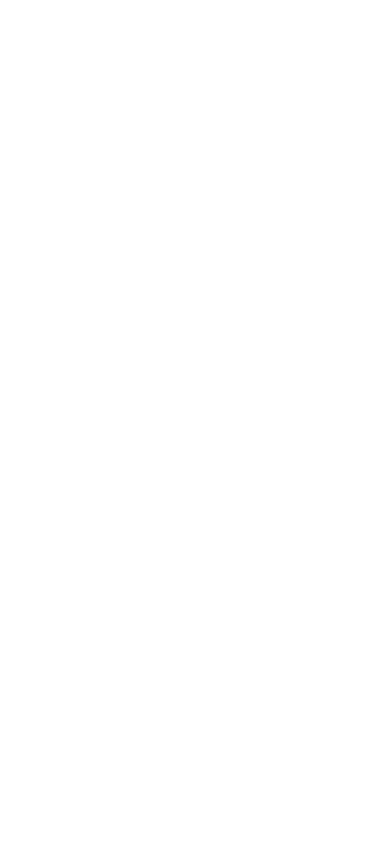
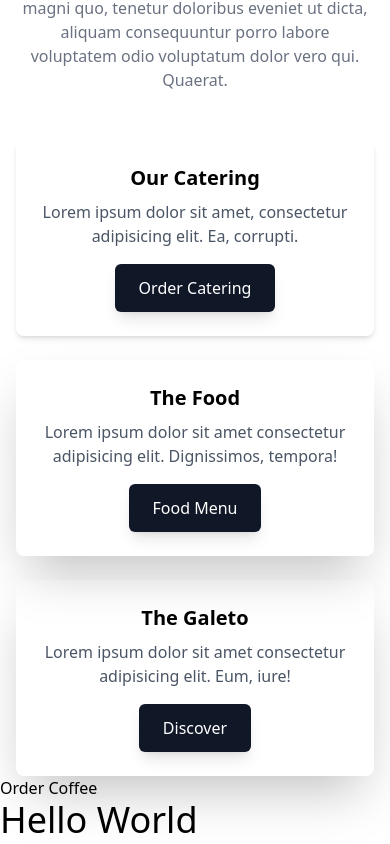
Before and after one commit to bytesourav-code/Coffee-UI-UX, a Next.js app: page / in a window 390 px wide. Shown: the part 914-1758 px from the top of the page. Before the commit the page ends 844 px from the top, so only its background shows below. Built offline with nearby package versions, Linux system fonts and the light colour scheme.

Commit message:
feat: completed responsive Explore section , images pending

```diff
--- /dev/null
+++ b/src/app/components/Explore.tsx
@@ -0,0 +1,59 @@
+import { Button } from "@headlessui/react";
+import Image from "next/image";
+import React from "react";
+
+const Explore = () => {
+  return (
+    <div className="container mx-auto px-4">
+      {/* Section Title */}
+      <div className="text-center py-10 max-w-4xl mx-auto">
+        <h1 className="text-3xl md:text-5xl font-bold">Explore Our Alowsius</h1>
+        <p className="text-base md:text-lg text-gray-500 py-2">
+          Lorem ipsum dolor sit, amet consectetur adipisicing elit. Laboriosam
+          ea suscipit eos magni quo, tenetur doloribus eveniet ut dicta, aliquam
+          consequuntur porro labore voluptatem odio voluptatum dolor vero qui.
+          Quaerat.
+        </p>
+      </div>
+
+      {/* Cards */}
+      <div className="grid grid-cols-1 md:grid-cols-3 gap-6 max-w-6xl mx-auto cursor-pointer ">
+        <div className="shadow-md p-6 rounded-lg text-center hover:scale-105 hover:shadow-xl transition-all">
+          <h2 className="text-xl md:text-2xl font-semibold mb-2">
+            Our Catering
+          </h2>
+          <p className="mb-4 text-gray-600">
+            Lorem ipsum dolor sit amet, consectetur adipisicing elit. Ea,
+            corrupti.
+          </p>
+          <Button className="bg-gray-900 text-white px-6 py-3 rounded-md shadow-lg">
+            Order Catering
+          </Button>
+        </div>
+
+        <div className="shadow-2xl p-6 rounded-lg text-center hover:scale-105 hover:shadow-xl transition-all">
+          <h2 className="text-xl md:text-2xl font-semibold mb-2">The Food</h2>
+          <p className="mb-4 text-gray-600">
+            Lorem ipsum dolor sit amet consectetur adipisicing elit.
+            Dignissimos, tempora!
+          </p>
+          <Button className="bg-gray-900 text-white px-6 py-3 rounded-md shadow-lg">
+            Food Menu
+          </Button>
+        </div>
+
+        <div className="shadow-2xl p-6 rounded-lg text-center hover:scale-105 hover:shadow-xl transition-all">
+          <h2 className="text-xl md:text-2xl font-semibold mb-2">The Galeto</h2>
+          <p className="mb-4 text-gray-600">
+            Lorem ipsum dolor sit amet consectetur adipisicing elit. Eum, iure!
+          </p>
+          <Button className="bg-gray-900 text-white px-6 py-3 rounded-md shadow-lg">
+            Discover
+          </Button>
+        </div>
+      </div>
+    </div>
+  );
+};
+
+export default Explore;
--- /dev/null
+++ b/src/app/components/OrderCoffee.tsx
@@ -0,0 +1,11 @@
+import React from 'react'
+
+const OrderCoffee = () => {
+  return (
+    <div>
+      Order Coffee
+    </div>
+  )
+}
+
+export default OrderCoffee
--- a/src/app/layout.tsx
+++ b/src/app/layout.tsx
@@ -3,6 +3,8 @@
 import "./globals.css";
 import Header from "./components/Header";
 import Hero from "./components/Hero";
+import Explore from "./components/Explore";
+import OrderCoffee from "./components/OrderCoffee";
 
 const geistSans = Geist({
   variable: "--font-geist-sans",
@@ -31,6 +33,8 @@
       >
         <Header />
         <Hero />
+        <Explore />
+        <OrderCoffee />
         <main>{children}</main>
       </body>
     </html>
```
